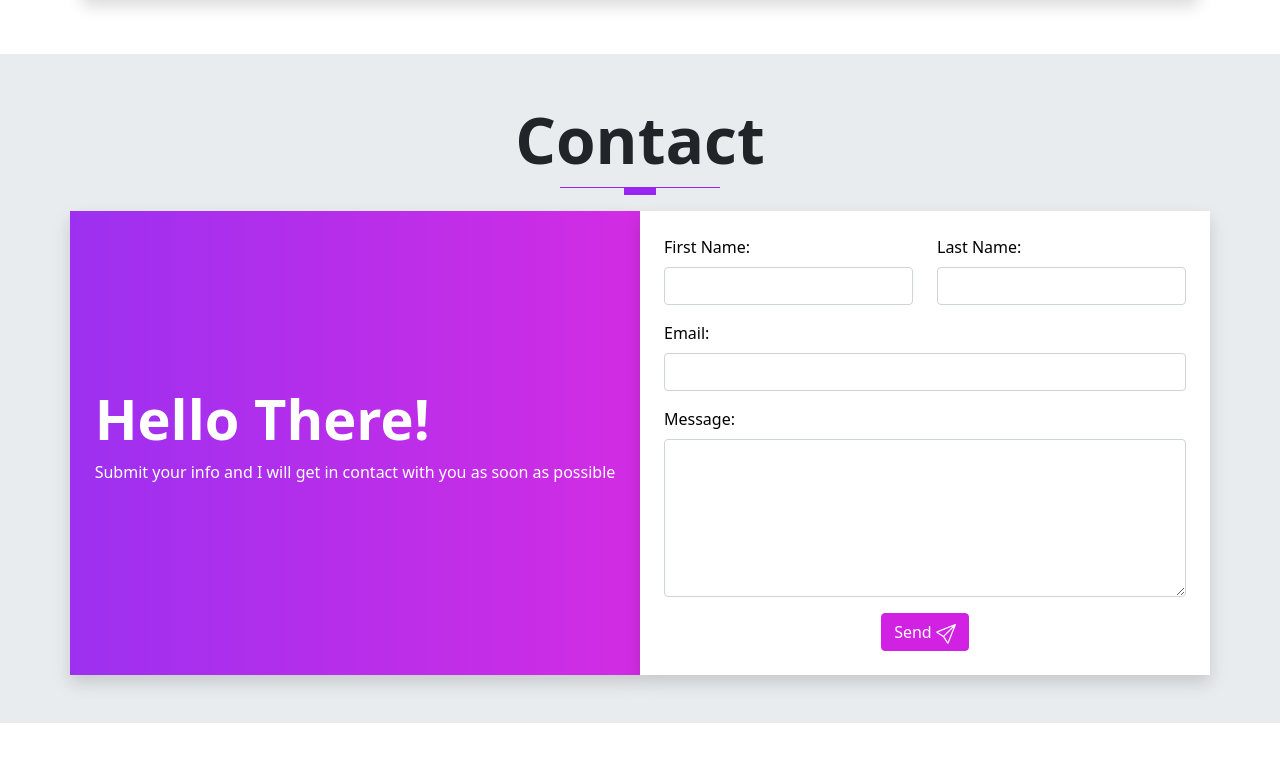
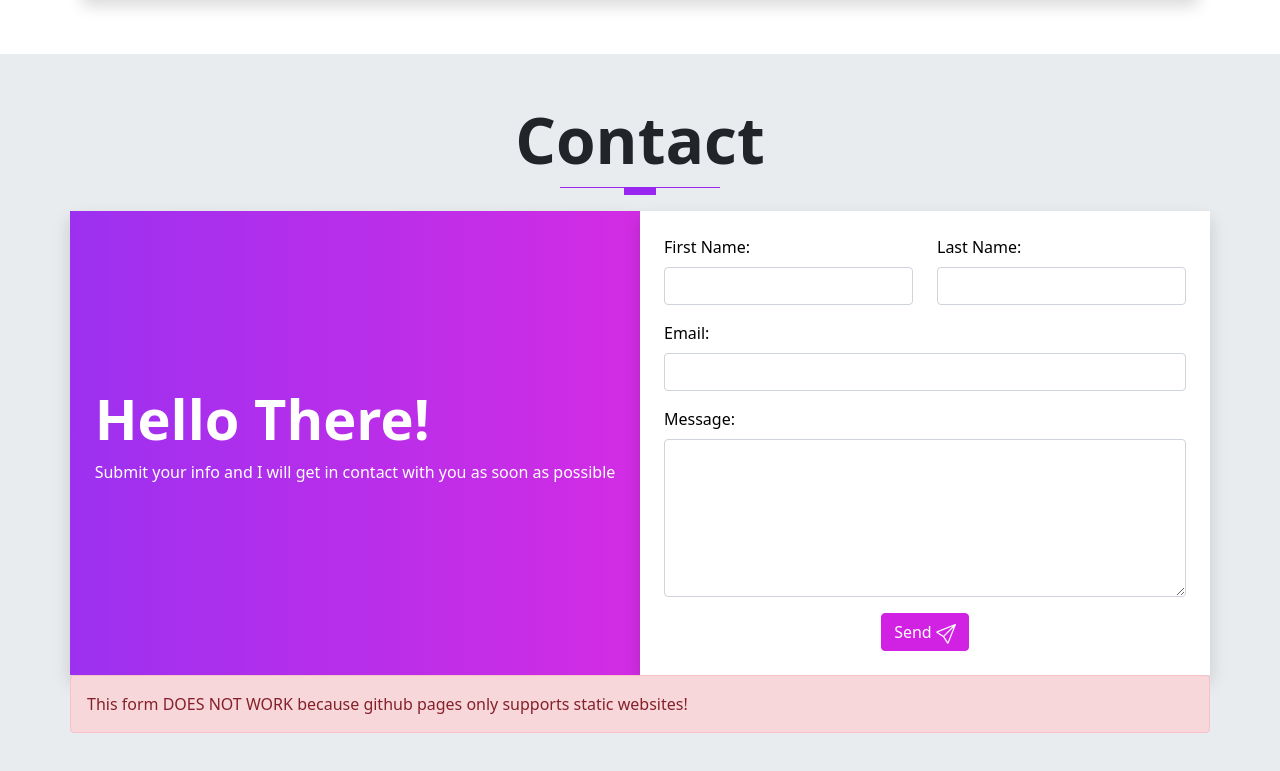
Before and after one commit to davidballezaa/portfolio, a website: page index.html in a window 1280 px wide. Shown: the part 3120-3891 px from the top of the page. Before the commit the page ends 3843 px from the top, so only its background shows below. Drawn offline with Linux system fonts and the light colour scheme.

Commit message:
add alert on form

```diff
--- a/index.html
+++ b/index.html
@@ -364,6 +364,11 @@
                         </form>
                     </div>
                 </div>
+                <div class="row">
+                    <div class="alert alert-danger" role="alert">
+                        This form DOES NOT WORK because github pages only supports static websites!
+                    </div>
+                </div>
             </div>
         </section>
 
```
